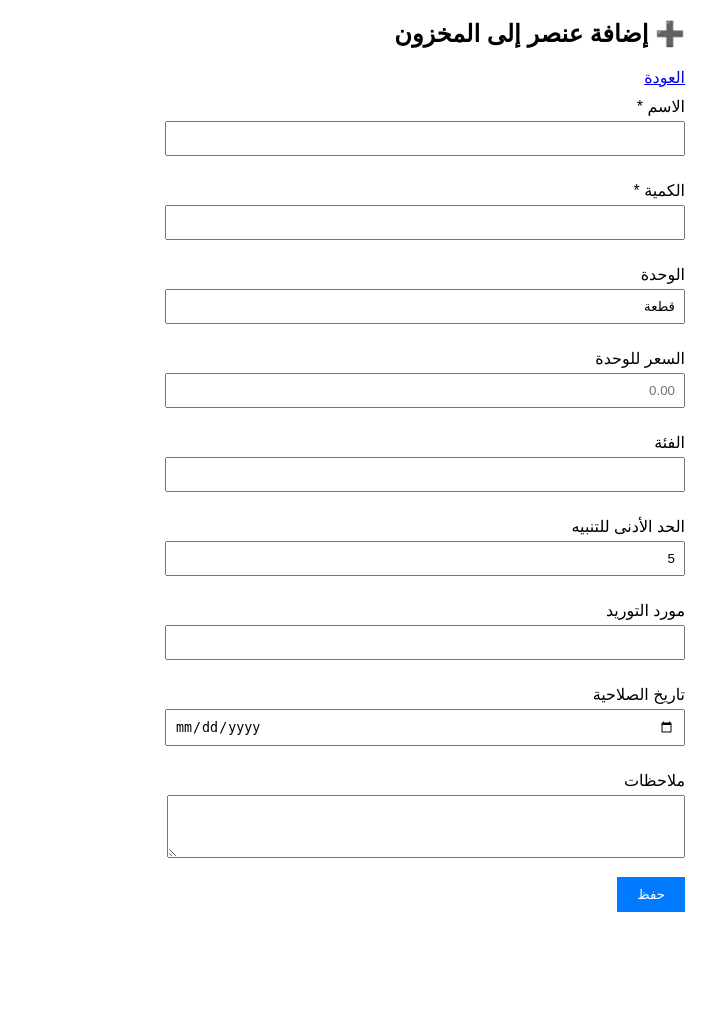
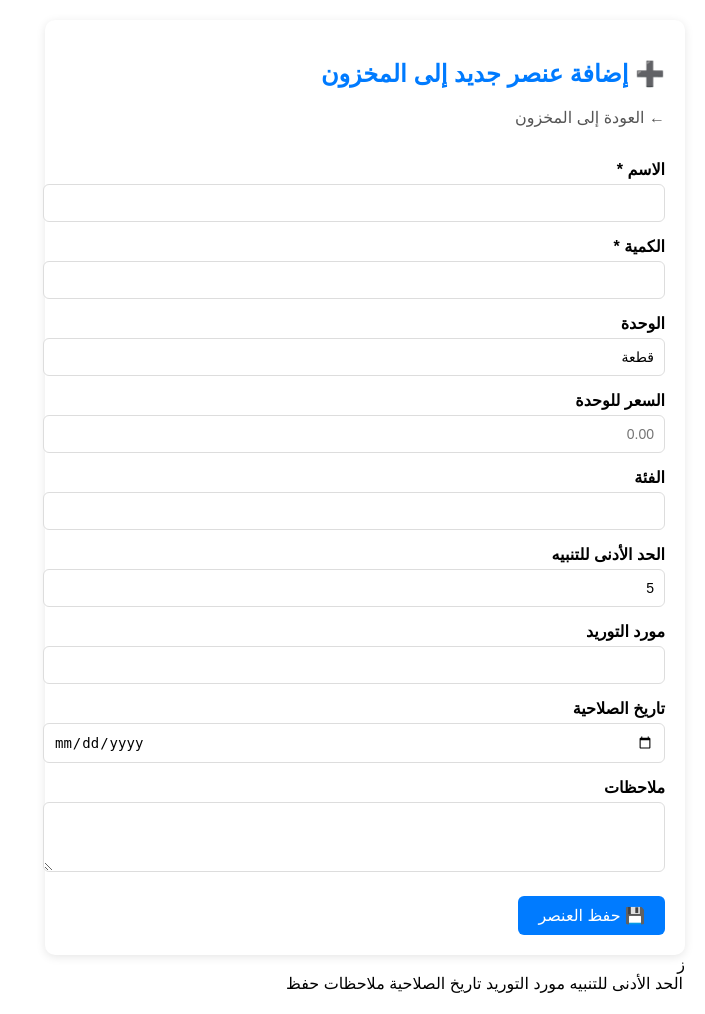
Before and after one commit to abobakertigani/OS-biz, a Flask app: template modules/inventory/templates/inventory/add.html in a window 1280 px wide. Shown: the whole page, without its empty margins (575-1280 px from the left). Before the commit the page ends 912 px from the top, so only its background shows below. Run offline with Flask 3, Linux system fonts and the light colour scheme; the template is opened without the code that fills it, so the values that code supplies are empty; parts of the project's set-up code (start-up, migrations or seed data) failed here and were passed over.

Commit message:
Update add.html

```diff
--- a/modules/inventory/templates/inventory/add.html
+++ b/modules/inventory/templates/inventory/add.html
@@ -1,19 +1,45 @@
-<!-- modules/inventory/templates/inventory/add.html -->
 <!DOCTYPE html>
 <html lang="ar" dir="rtl">
 <head>
-    <title>إضافة عنصر جديد</title>
+    <title>إضافة عنصر جديد إلى المخزون</title>
     <style>
         body { font-family: Arial, sans-serif; margin: 20px; }
-        form { max-width: 500px; }
-        label { display: block; margin: 10px 0 5px; }
-        input, select, textarea { width: 100%; padding: 8px; margin-bottom: 15px; }
-        button { padding: 10px 20px; background: #007bff; color: white; border: none; cursor: pointer; }
+        h2 { color: #007bff; }
+        label { display: block; margin: 15px 0 5px; font-weight: bold; }
+        input, select, textarea {
+            width: 100%;
+            padding: 10px;
+            border: 1px solid #ddd;
+            border-radius: 6px;
+            font-size: 14px;
+        }
+        button {
+            margin-top: 20px;
+            padding: 10px 20px;
+            background: #007bff;
+            color: white;
+            border: none;
+            border-radius: 6px;
+            cursor: pointer;
+            font-size: 16px;
+        }
+        button:hover {
+            background: #0056b3;
+        }
+        .form-container {
+            max-width: 600px;
+            background: white;
+            padding: 20px;
+            border-radius: 10px;
+            box-shadow: 0 2px 10px rgba(0,0,0,0.1);
+        }
     </style>
 </head>
 <body>
-    <h2>➕ إضافة عنصر إلى المخزون</h2>
-    <a href="/inventory">العودة</a>
+    <div class="form-container">
+        <h2>➕ إضافة عنصر جديد إلى المخزون</h2>
+        <a href="/inventory" style="color: #555; text-decoration: none;">&larr; العودة إلى المخزون</a>
+        <br><br>
 
         <form method="POST">
             <label>الاسم *</label>
@@ -49,6 +75,25 @@
             <label>ملاحظات</label>
             <textarea name="notes" rows="3"></textarea>
 
+            <button type="submit">💾 حفظ العنصر</button>
+        </form>
+    </div>
+</body>
+</html>ز            <option value="مشروبات">
+        </datalist>
+
+        <label>الحد الأدنى للتنبيه</label>
+        <input type="number" name="min_stock" value="5">
+
+        <label>مورد التوريد</label>
+        <input type="text" name="supplier">
+
+        <label>تاريخ الصلاحية</label>
+        <input type="date" name="expiry_date">
+
+        <label>ملاحظات</label>
+        <textarea name="notes" rows="3"></textarea>
+
         <button type="submit">حفظ</button>
     </form>
 </body>
```
Lines whose indentation alone changed are shown as unchanged.
